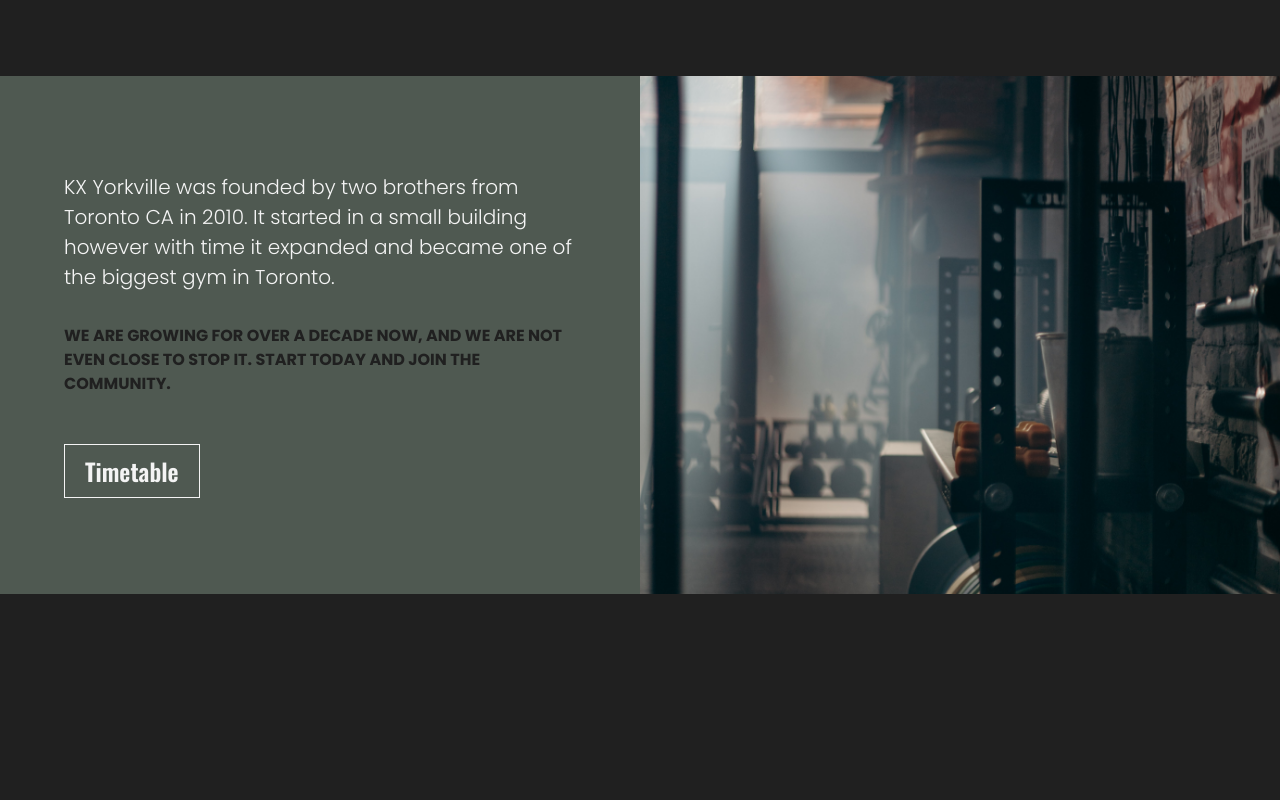
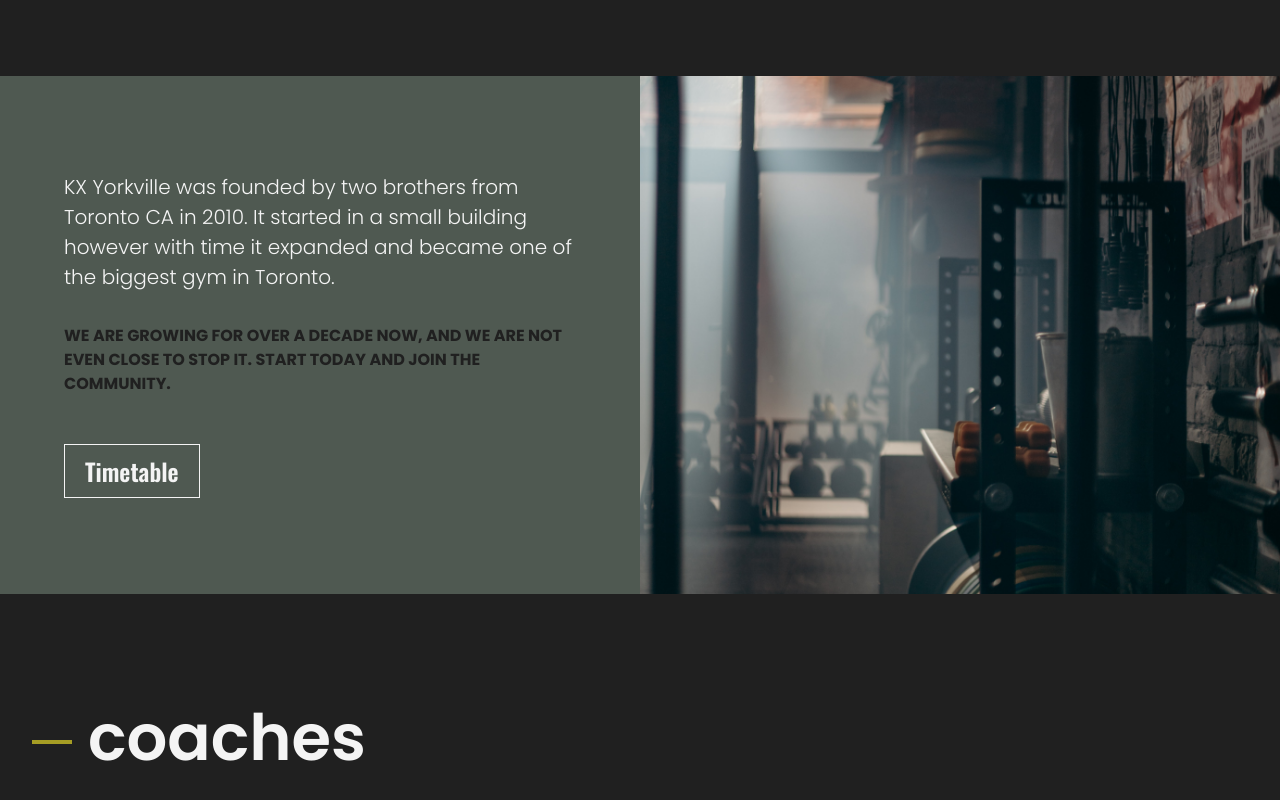
Before and after one commit to TLNRB/kxYorkville, a Vue app in the folder kxYorkville/: page / in a window 1280 px wide. Shown: the part 1808-2608 px from the top of the page. Before the commit the page ends 2402 px from the top, so only its background shows below. Built offline with nearby package versions, Linux system fonts and the light colour scheme.

Commit message:
title component created

```diff
--- /dev/null
+++ b/kxYorkville/src/components/UI/Title.vue
@@ -0,0 +1,11 @@
+<script setup>
+//Prop handling
+const { content } = defineProps(['content'])
+</script>
+
+<template>
+  <div class="flex flex-col-reverse items-center gap-[0rem] md:flex-row md:gap-[1rem]">
+    <hr class="w-[2.5rem] border-[2px] translate-y-[4px] border-primaryColor" />
+    <h2 class="text-[3rem] font-semibold sm:text-[4rem]">{{ content }}</h2>
+  </div>
+</template>
--- a/kxYorkville/src/views/HomeView.vue
+++ b/kxYorkville/src/views/HomeView.vue
@@ -4,6 +4,7 @@ import { ref, onMounted, onUnmounted } from 'vue'
 import Hero from '../components/HomePage/Hero.vue'
 import Classes from '../components/HomePage/Classes.vue'
 import About from '../components/HomePage/About.vue'
+import Title from '../components/UI/Title.vue'
 /* ----- Import assets ----- */
 import videoDesktop from '../assets/images/weights.mp4'
 import videoMobile from '../assets/images/weightsVertical.mp4'
@@ -31,6 +32,10 @@ onUnmounted(() => {
   <Hero :videoDesktop="videoDesktop" :videoMobile="videoMobile" :isMobile="isMobile" />
   <Classes />
   <About :studio="studio" />
+  <section class="py-[4rem] px-[1rem] md:py-[6rem] md:px-[2rem]">
+    <Title content="coaches" />
+    <div></div>
+  </section>
 </template>
 
 <style scoped></style>
```
